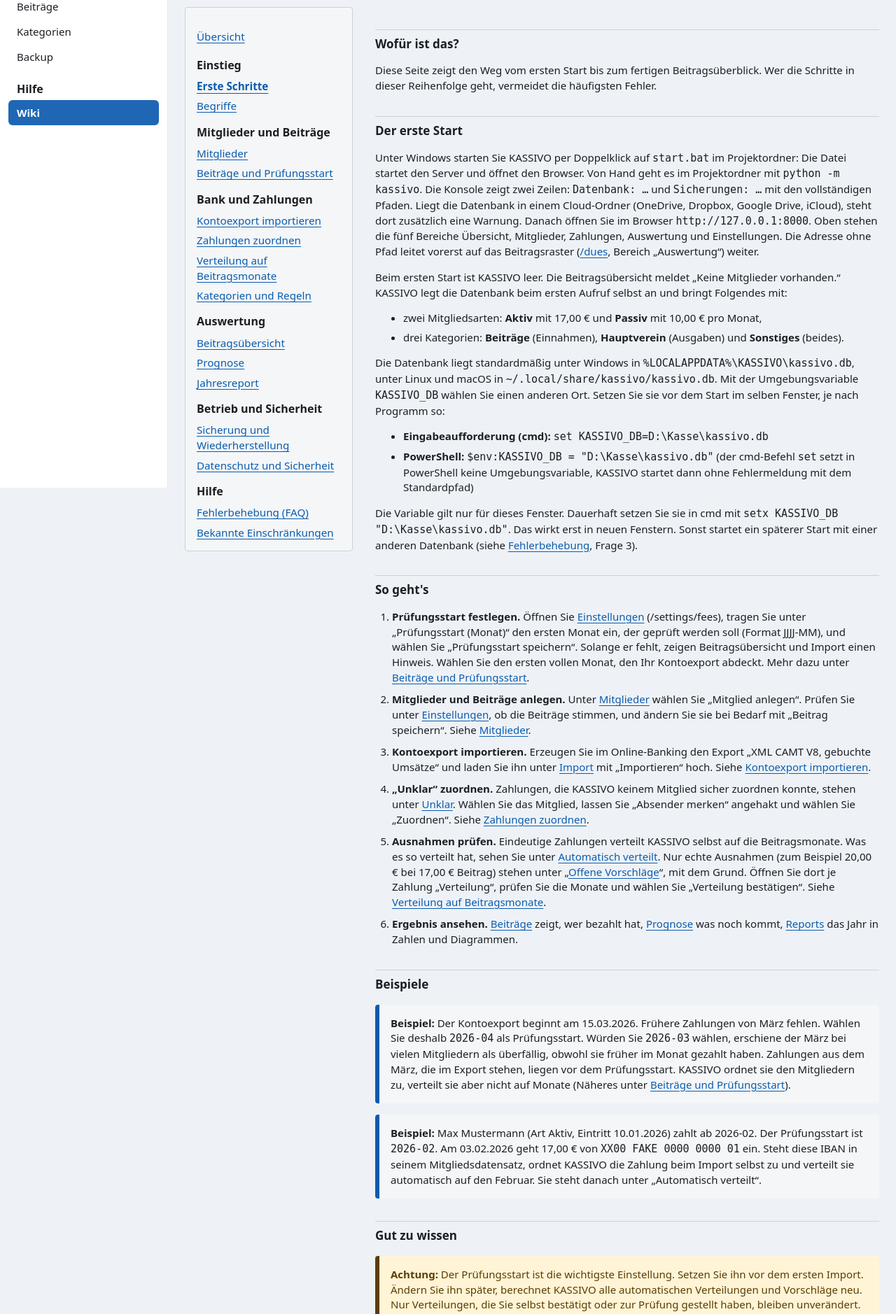
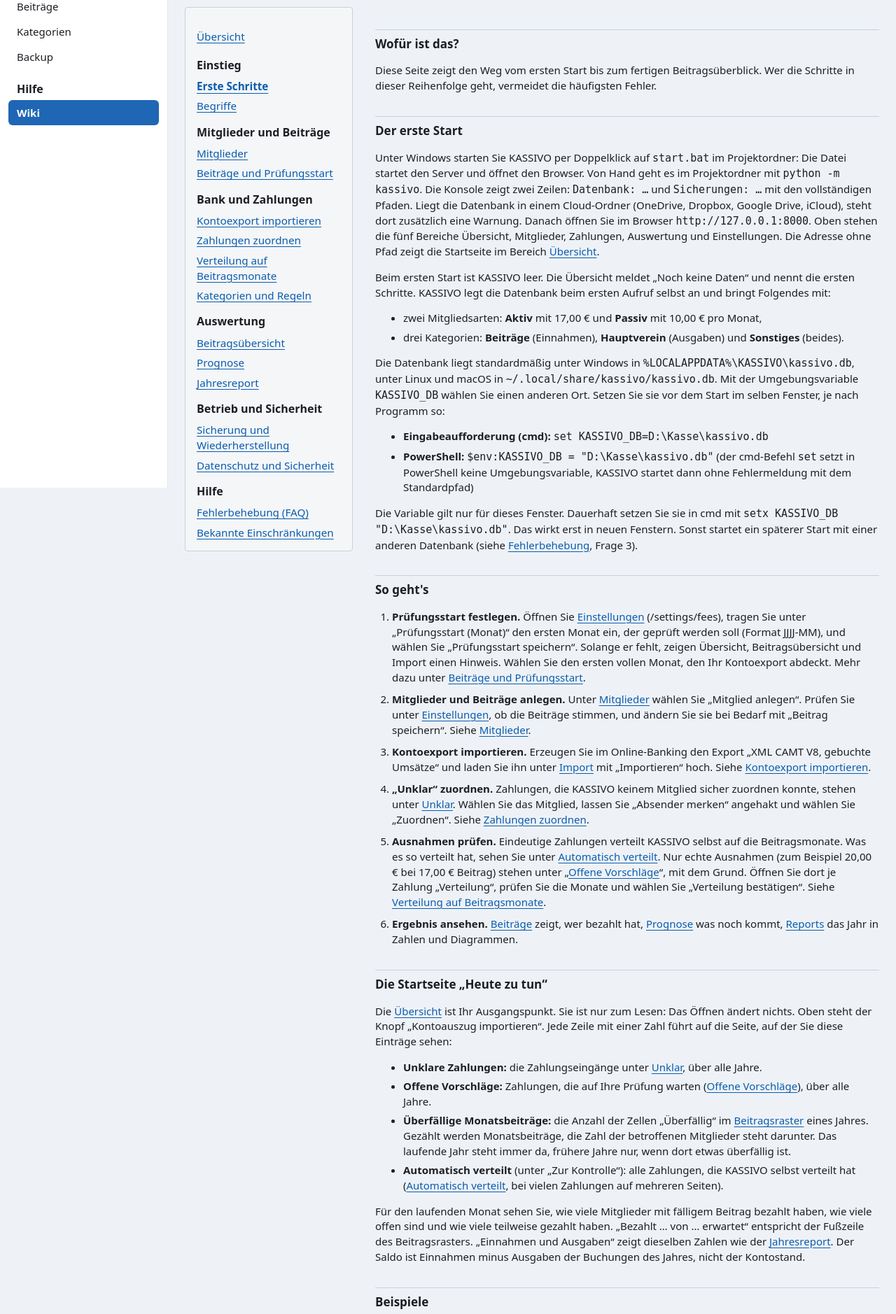
Before and after one commit to Nirodo/KASSIVO, a FastAPI app: page /wiki/start in a window 1280 px wide. Shown: the part 103-1981 px from the top of the page at 70% size. Run offline with FastAPI, Linux system fonts and the light colour scheme.

Commit message:
docs: Startseite in README und Wiki beschreiben
Refs #48

Co-Authored-By: Claude Sonnet 5.5 <noreply@anthropic.com>

```diff
--- a/src/kassivo/web/templates/wiki/beitraege.html
+++ b/src/kassivo/web/templates/wiki/beitraege.html
@@ -32,7 +32,7 @@
   <li><strong>Eine Änderung wirkt ab dem Gültigkeitsmonat.</strong> Frühere Monate behalten ihren Beitrag. Das gilt nur, solange Sie den Monat richtig wählen: Wählen Sie einen Monat in der Vergangenheit, ändern sich die Soll-Beträge ab diesem Monat. Speichern Sie für dieselbe Art und denselben Monat noch einmal, ersetzt der neue Betrag den alten. Nach jeder Änderung verteilt KASSIVO die automatischen Zahlungen neu und meldet, wie viele sich geändert haben; von Ihnen bestätigte Verteilungen bleiben.</li>
   <li><strong>Prüfungsstart:</strong> Monate vor dem Prüfungsstart zählen nicht. Sie zeigen „—“, haben kein Soll, und Verteilungen beginnen frühestens im Prüfungsstart-Monat.</li>
   <li><strong>Neu verteilen:</strong> Ändern Sie den Prüfungsstart, verteilt KASSIVO alle <em>abgeleiteten</em> Verteilungen neu, automatisch bestätigte wie vorgeschlagene (siehe <a href="/wiki/verteilung">Verteilung auf Beitragsmonate</a>). Zahlungen vor dem neuen Prüfungsstart verlieren ihre automatische Verteilung. Verteilungen, die manuell sind (von Ihnen bestätigt, rückgängig gemacht oder aufgehoben), fasst es nie an.</li>
-  <li><strong>Solange kein Prüfungsstart gespeichert ist,</strong> zeigen Beitragsübersicht und Import den Hinweis „Prüfungsstart ist noch nicht festgelegt“ mit einem Link hierher. Auf dieser Seite steht dann „nicht gesetzt“. Gibt es schon Buchungen, nennt sie dazu den Monat der ältesten Buchung („abgeleitet“). KASSIVO rechnet in dem Fall mit diesem Monat. Legen Sie ihn trotzdem ausdrücklich fest.</li>
+  <li><strong>Solange kein Prüfungsstart gespeichert ist,</strong> zeigen Übersicht, Beitragsübersicht und Import den Hinweis „Prüfungsstart ist noch nicht festgelegt“ mit einem Link hierher. Auf dieser Seite steht dann „nicht gesetzt“. Gibt es schon Buchungen, nennt sie dazu den Monat der ältesten Buchung („abgeleitet“). KASSIVO rechnet in dem Fall mit diesem Monat. Legen Sie ihn trotzdem ausdrücklich fest.</li>
 </ul>
 <div class="callout callout-warn">
   <p><strong>Achtung:</strong> Wählen Sie als Prüfungsstart den ersten <em>vollen</em> Monat, den Ihr Kontoexport abdeckt. Beginnt der Export mitten im Monat, fehlen die früheren Zahlungen dieses Monats, und der Monat erschiene als überfällig.</p>
--- a/src/kassivo/web/templates/wiki/beitragsuebersicht.html
+++ b/src/kassivo/web/templates/wiki/beitragsuebersicht.html
@@ -1,7 +1,7 @@
 {% extends "wiki/_wiki_base.html" %}
 {% block body %}
 <h2>Wofür ist das?</h2>
-<p>Die <a href="/dues">Beitragsübersicht</a> (/dues, Bereich „Auswertung“, Punkt „Beitragsraster“) ist die Seite, auf der KASSIVO nach dem Start landet. Sie zeigt ein Raster: links die Mitglieder, oben die zwölf Monate eines Jahres. Jede Zelle sagt, ob der Beitrag dieses Monats bezahlt ist.</p>
+<p>Die <a href="/dues">Beitragsübersicht</a> (/dues, Bereich „Auswertung“, Punkt „Beitragsraster“) zeigt ein Raster: links die Mitglieder, oben die zwölf Monate eines Jahres. Jede Zelle sagt, ob der Beitrag dieses Monats bezahlt ist. Die <a href="/">Übersicht</a> (Startseite) zählt je Jahr die Zellen „Überfällig“ und führt mit einem Klick hierher.</p>
 
 <h2>So geht's</h2>
 <ol class="steps">
--- a/src/kassivo/web/templates/wiki/start.html
+++ b/src/kassivo/web/templates/wiki/start.html
@@ -4,8 +4,8 @@
 <p>Diese Seite zeigt den Weg vom ersten Start bis zum fertigen Beitragsüberblick. Wer die Schritte in dieser Reihenfolge geht, vermeidet die häufigsten Fehler.</p>
 
 <h2>Der erste Start</h2>
-<p>Unter Windows starten Sie KASSIVO per Doppelklick auf <code>start.bat</code> im Projektordner: Die Datei startet den Server und öffnet den Browser. Von Hand geht es im Projektordner mit <code>python -m kassivo</code>. Die Konsole zeigt zwei Zeilen: <code>Datenbank: …</code> und <code>Sicherungen: …</code> mit den vollständigen Pfaden. Liegt die Datenbank in einem Cloud-Ordner (OneDrive, Dropbox, Google Drive, iCloud), steht dort zusätzlich eine Warnung. Danach öffnen Sie im Browser <code>http://127.0.0.1:8000</code>. Oben stehen die fünf Bereiche Übersicht, Mitglieder, Zahlungen, Auswertung und Einstellungen. Die Adresse ohne Pfad leitet vorerst auf das Beitragsraster (<a href="/dues">/dues</a>, Bereich „Auswertung“) weiter.</p>
-<p>Beim ersten Start ist KASSIVO leer. Die Beitragsübersicht meldet „Keine Mitglieder vorhanden.“ KASSIVO legt die Datenbank beim ersten Aufruf selbst an und bringt Folgendes mit:</p>
+<p>Unter Windows starten Sie KASSIVO per Doppelklick auf <code>start.bat</code> im Projektordner: Die Datei startet den Server und öffnet den Browser. Von Hand geht es im Projektordner mit <code>python -m kassivo</code>. Die Konsole zeigt zwei Zeilen: <code>Datenbank: …</code> und <code>Sicherungen: …</code> mit den vollständigen Pfaden. Liegt die Datenbank in einem Cloud-Ordner (OneDrive, Dropbox, Google Drive, iCloud), steht dort zusätzlich eine Warnung. Danach öffnen Sie im Browser <code>http://127.0.0.1:8000</code>. Oben stehen die fünf Bereiche Übersicht, Mitglieder, Zahlungen, Auswertung und Einstellungen. Die Adresse ohne Pfad zeigt die Startseite im Bereich <a href="/">Übersicht</a>.</p>
+<p>Beim ersten Start ist KASSIVO leer. Die Übersicht meldet „Noch keine Daten“ und nennt die ersten Schritte. KASSIVO legt die Datenbank beim ersten Aufruf selbst an und bringt Folgendes mit:</p>
 <ul>
   <li>zwei Mitgliedsarten: <strong>Aktiv</strong> mit 17,00 € und <strong>Passiv</strong> mit 10,00 € pro Monat,</li>
   <li>drei Kategorien: <strong>Beiträge</strong> (Einnahmen), <strong>Hauptverein</strong> (Ausgaben) und <strong>Sonstiges</strong> (beides).</li>
@@ -19,13 +19,23 @@
 
 <h2>So geht's</h2>
 <ol class="steps">
-  <li><strong>Prüfungsstart festlegen.</strong> Öffnen Sie <a href="/settings/fees">Einstellungen</a> (/settings/fees), tragen Sie unter „Prüfungsstart (Monat)“ den ersten Monat ein, der geprüft werden soll (Format JJJJ-MM), und wählen Sie „Prüfungsstart speichern“. Solange er fehlt, zeigen Beitragsübersicht und Import einen Hinweis. Wählen Sie den ersten vollen Monat, den Ihr Kontoexport abdeckt. Mehr dazu unter <a href="/wiki/beitraege">Beiträge und Prüfungsstart</a>.</li>
+  <li><strong>Prüfungsstart festlegen.</strong> Öffnen Sie <a href="/settings/fees">Einstellungen</a> (/settings/fees), tragen Sie unter „Prüfungsstart (Monat)“ den ersten Monat ein, der geprüft werden soll (Format JJJJ-MM), und wählen Sie „Prüfungsstart speichern“. Solange er fehlt, zeigen Übersicht, Beitragsübersicht und Import einen Hinweis. Wählen Sie den ersten vollen Monat, den Ihr Kontoexport abdeckt. Mehr dazu unter <a href="/wiki/beitraege">Beiträge und Prüfungsstart</a>.</li>
   <li><strong>Mitglieder und Beiträge anlegen.</strong> Unter <a href="/members">Mitglieder</a> wählen Sie „Mitglied anlegen“. Prüfen Sie unter <a href="/settings/fees">Einstellungen</a>, ob die Beiträge stimmen, und ändern Sie sie bei Bedarf mit „Beitrag speichern“. Siehe <a href="/wiki/mitglieder">Mitglieder</a>.</li>
   <li><strong>Kontoexport importieren.</strong> Erzeugen Sie im Online-Banking den Export „XML CAMT V8, gebuchte Umsätze“ und laden Sie ihn unter <a href="/import">Import</a> mit „Importieren“ hoch. Siehe <a href="/wiki/import">Kontoexport importieren</a>.</li>
   <li><strong>„Unklar“ zuordnen.</strong> Zahlungen, die KASSIVO keinem Mitglied sicher zuordnen konnte, stehen unter <a href="/unmatched">Unklar</a>. Wählen Sie das Mitglied, lassen Sie „Absender merken“ angehakt und wählen Sie „Zuordnen“. Siehe <a href="/wiki/zuordnung">Zahlungen zuordnen</a>.</li>
   <li><strong>Ausnahmen prüfen.</strong> Eindeutige Zahlungen verteilt KASSIVO selbst auf die Beitragsmonate. Was es so verteilt hat, sehen Sie unter <a href="/auto">Automatisch verteilt</a>. Nur echte Ausnahmen (zum Beispiel 20,00 € bei 17,00 € Beitrag) stehen unter „<a href="/transactions?year=all&amp;proposed=1">Offene Vorschläge</a>“, mit dem Grund. Öffnen Sie dort je Zahlung „Verteilung“, prüfen Sie die Monate und wählen Sie „Verteilung bestätigen“. Siehe <a href="/wiki/verteilung">Verteilung auf Beitragsmonate</a>.</li>
   <li><strong>Ergebnis ansehen.</strong> <a href="/dues">Beiträge</a> zeigt, wer bezahlt hat, <a href="/forecast">Prognose</a> was noch kommt, <a href="/reports">Reports</a> das Jahr in Zahlen und Diagrammen.</li>
 </ol>
+
+<h2>Die Startseite „Heute zu tun“</h2>
+<p>Die <a href="/">Übersicht</a> ist Ihr Ausgangspunkt. Sie ist nur zum Lesen: Das Öffnen ändert nichts. Oben steht der Knopf „Kontoauszug importieren“. Jede Zeile mit einer Zahl führt auf die Seite, auf der Sie diese Einträge sehen:</p>
+<ul>
+  <li><strong>Unklare Zahlungen:</strong> die Zahlungseingänge unter <a href="/unmatched">Unklar</a>, über alle Jahre.</li>
+  <li><strong>Offene Vorschläge:</strong> Zahlungen, die auf Ihre Prüfung warten (<a href="/transactions?year=all&amp;proposed=1">Offene Vorschläge</a>), über alle Jahre.</li>
+  <li><strong>Überfällige Monatsbeiträge:</strong> die Anzahl der Zellen „Überfällig“ im <a href="/dues">Beitragsraster</a> eines Jahres. Gezählt werden Monatsbeiträge, die Zahl der betroffenen Mitglieder steht darunter. Das laufende Jahr steht immer da, frühere Jahre nur, wenn dort etwas überfällig ist.</li>
+  <li><strong>Automatisch verteilt</strong> (unter „Zur Kontrolle“): alle Zahlungen, die KASSIVO selbst verteilt hat (<a href="/auto">Automatisch verteilt</a>, bei vielen Zahlungen auf mehreren Seiten).</li>
+</ul>
+<p>Für den laufenden Monat sehen Sie, wie viele Mitglieder mit fälligem Beitrag bezahlt haben, wie viele offen sind und wie viele teilweise gezahlt haben. „Bezahlt … von … erwartet“ entspricht der Fußzeile des Beitragsrasters. „Einnahmen und Ausgaben“ zeigt dieselben Zahlen wie der <a href="/reports">Jahresreport</a>. Der Saldo ist Einnahmen minus Ausgaben der Buchungen des Jahres, nicht der Kontostand.</p>
 
 <h2>Beispiele</h2>
 <div class="callout callout-example">
```
Also changed, not shown: README.md.
